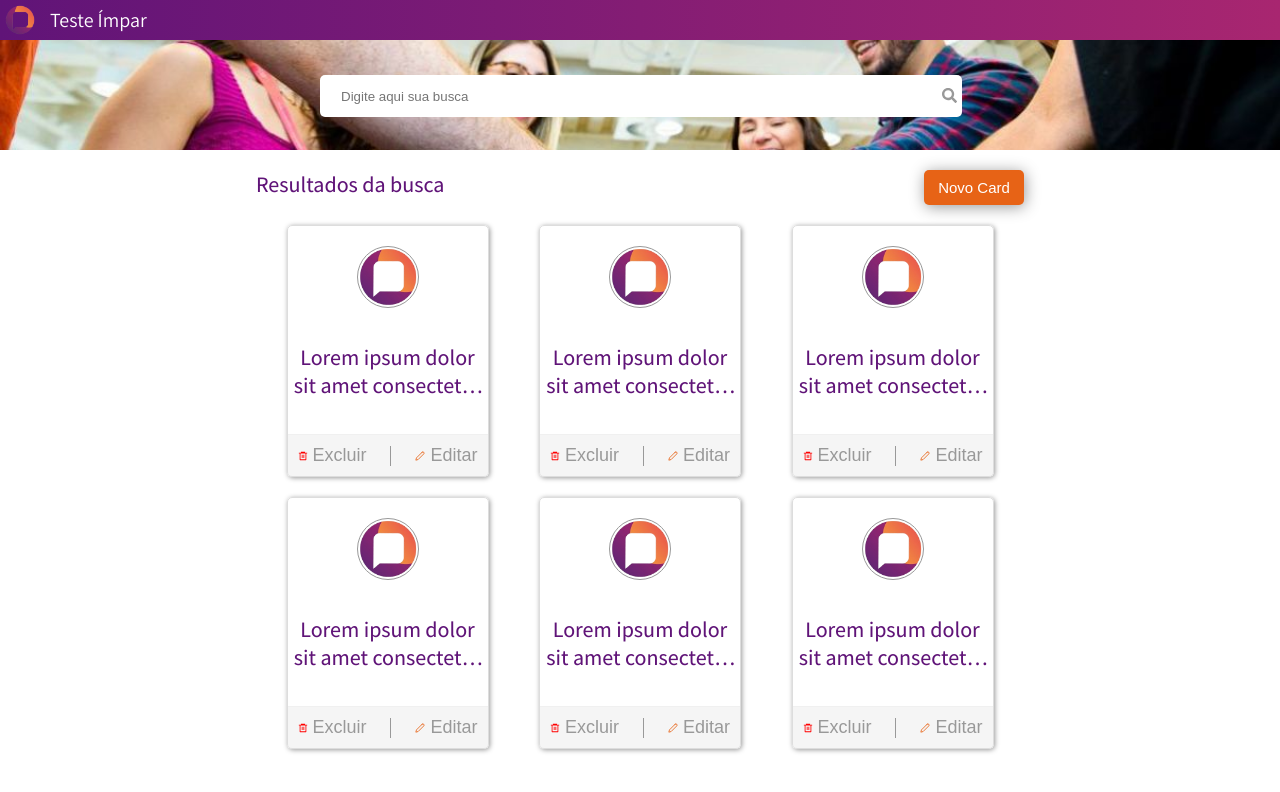
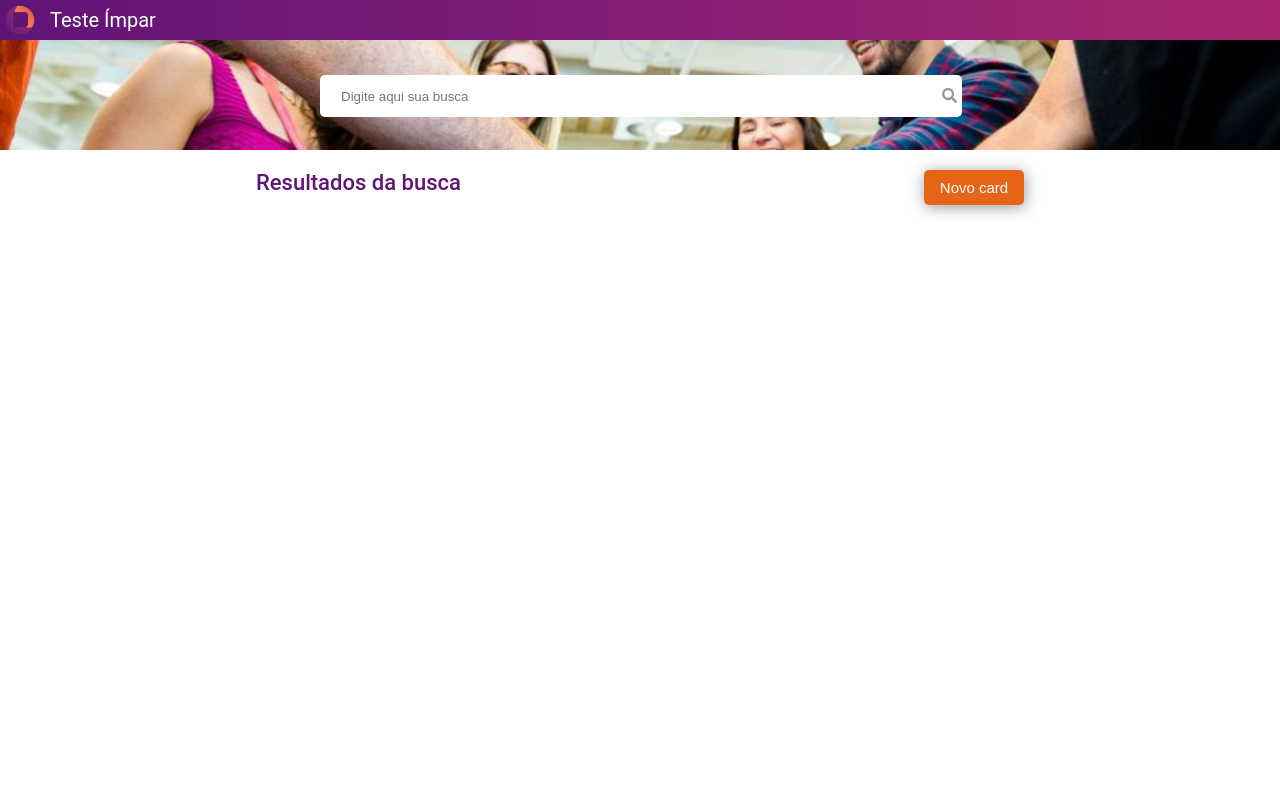
Before and after one commit to FELIPEMENEGUELI/desafio-cards, a React (Vite) app: page / in a window 1280 px wide. Shown: the top 792 px of the page. Built offline with nearby package versions, Linux system fonts and the light colour scheme.

Commit message:
add modal right, and function add card

```diff
--- a/src/GlobalStyle.css
+++ b/src/GlobalStyle.css
@@ -9,5 +9,5 @@ body {
   --color-orange: #E76316;
   --color-faint-red: #E45B5B;
   --color-red: #f00;
-  font-family: "Assistant", sans-serif;
+  font-family: "roboto", sans-serif;
 }
--- a/src/components/ButtonCustomer/index.tsx
+++ b/src/components/ButtonCustomer/index.tsx
@@ -1,7 +1,12 @@
 import { Button } from './style'
 
-export const ButtonCustomer = () => {
+interface PropsButton {
+  handleFunction?: () => void;
+  title: string;
+}
+
+export const ButtonCustomer = ({handleFunction, title}: PropsButton) => {
   return (
-    <Button>Novo Card</Button>
+    <Button onClick={handleFunction}>{title}</Button>
   )
 }
--- a/src/components/Card/index.tsx
+++ b/src/components/Card/index.tsx
@@ -2,25 +2,33 @@ import { BoxButtons, Button, Card, Image, Title, BoxButton, Line } from './style
 import { RiDeleteBin6Line } from "react-icons/ri";
 import { FiEdit2 } from "react-icons/fi";
 import LogoImpar from '../../assets/logo.png'
+interface PropsCard {
+  data: {
+    title: string;
+    image: string;
+  }
+}
 
-export const Cards = () => {
+export const Cards = ({ data }: PropsCard) => {
   return (
     <Card>
-      <Image src={LogoImpar} alt="Imagem de exibição do card." />
+      <Image src={data.image ? data.image : LogoImpar} alt="Imagem de exibição do card." />
       <Title>
-        Lorem ipsum dolor sit amet consectetur adipisicing elit. Earum alias saepe, ad expedita fugiat sed nisi velit, sequi inventore recusandae repellendus sint laborum exercitationem! Temporibus sapiente nostrum officia nam eveniet?
+        {data.title ? data.title : (
+          "Lorem ipsum dolor sit amet consectetur adipisicing elit."
+        )}
       </Title>
 
       <BoxButtons>
         <BoxButton>
-          <RiDeleteBin6Line color={"#f00"} size={10} />
+          <RiDeleteBin6Line color={"#f00"}  />
           <Button color="#f00">Excluir</Button>
         </BoxButton>
 
         <Line />
 
         <BoxButton>
-          <FiEdit2 color={"#E76316"} size={10} />
+          <FiEdit2 color={"#E76316"}  />
           <Button color="#E76316">Editar</Button>
         </BoxButton>
       </BoxButtons>
--- a/src/components/Card/style.ts
+++ b/src/components/Card/style.ts
@@ -4,7 +4,7 @@ export const Card = styled.div`
   display: flex;
   flex-direction: column;
   justify-content: space-between;
-  width: 110px;
+  width: 115px;
   height: 150px;
   border-radius: 5px;
   border: 1px solid #ddd;
@@ -44,15 +44,24 @@ export const BoxButtons = styled.div`
   justify-content: space-between;
   align-items: center;
   gap: 10px;
-  padding: 10px 10px;
+  padding: 10px 5px;
   border-top: 0.1px solid #eeeeee90;
   background-color: #eeeeee99;
+
+  @media(min-width: 768px){
+    padding: 10px 10px;
+  }
 `;
 
 export const BoxButton = styled.div`
   display: flex;
   align-items: center;
   gap: 5px;
+  font-size: 14px;
+
+  @media(min-width: 768px){
+    font-size: 18px;
+  }
 `;
 
 export const Button = styled.button`
--- /dev/null
+++ b/src/components/NewCard/index.tsx
@@ -0,0 +1,65 @@
+import { ButtonCustomer } from "../ButtonCustomer";
+import {
+  Container, ContainerCard, Title, Create, Line, Forms,
+  Input, PositionButton, InputFile, Label
+} from "./style"
+import { MdOutlinePostAdd } from "react-icons/md";
+import { IoMdCloseCircleOutline } from "react-icons/io";
+
+interface PropsNewCard {
+  handleFunction: (e: any) => void;
+  setInputCreate: (e: any) => void;
+  imageSelected: File | null;
+  inputCreate: string;
+  addCard: () => void;
+  openCreateCard: (value: boolean) => void;
+}
+
+export const NewCard = ({ handleFunction, imageSelected, inputCreate, setInputCreate, addCard, openCreateCard }: PropsNewCard) => {
+  return (
+    <Container>
+      <ContainerCard>
+        <IoMdCloseCircleOutline className="icon-close" size={25} color="#f00" onClick={() => openCreateCard(false)} />
+
+        <Create>
+          <MdOutlinePostAdd size={40} color="#999" />
+          <Title>Criar card</Title>
+        </Create>
+
+        <Line />
+
+        <Forms>
+          <div>
+            <span>Digite um nome para o card</span>
+            <Input
+              onChange={(e) => setInputCreate(e.target.value)}
+              value={inputCreate}
+              placeholder="Digite o titulo"
+            />
+          </div>
+
+          <div>
+            <span>Inclua uma imagem para aparecer no card</span>
+
+            <InputFile
+              type="file"
+              id="file"
+              accept="image/*"
+              onChange={handleFunction}
+            />
+            <Label htmlFor="file">
+              {imageSelected ? imageSelected?.name : 'Nenhum arquivo selecionado'}
+              <button>Selecionar arquivo</button>
+            </Label>
+          </div>
+
+          <Line />
+
+          <PositionButton>
+            <ButtonCustomer handleFunction={addCard} title="Criar card" />
+          </PositionButton>
+        </Forms>
+      </ContainerCard>
+    </Container>
+  )
+}
--- /dev/null
+++ b/src/components/NewCard/style.ts
@@ -0,0 +1,158 @@
+import styled from "styled-components";
+
+export const Line = styled.div`
+  width: 100%;
+  height: 1.5px;
+  background-color: #99999970;
+`;
+
+export const Container = styled.div`
+  display: flex;
+  justify-content: flex-end;
+  align-items: center;
+  background-color: #00000030;
+  width: 100vw;
+  height: 100vh;
+  position: fixed;
+  top: 0;
+  left: 0;
+  z-index: 1;
+  backdrop-filter: blur(0.8px);
+`;
+
+export const ContainerCard = styled.div`
+  width: 50%;
+  height: 100%;
+  background-color: #fff;
+  padding: 0 30px;
+
+  .icon-close{
+    cursor: pointer;
+    position: absolute;
+    right: 30px;
+    top: 10px;
+  }
+`;
+
+export const Create = styled.div`
+  display: flex;
+  align-items: center;
+  gap: 15px;
+  margin-top: 50px;
+  margin-bottom: 20px;
+
+  button {
+    background-color: transparent;
+    border: none;
+  }
+`;
+
+export const Title = styled.span`
+  color: var(--color-purple);
+  font-size: 16px;
+
+  @media(min-width: 768px){
+    font-size: 30px;
+    font-weight: 600;
+  }
+`;
+
+export const Forms = styled.div`
+  display: flex;
+  flex-direction: column;
+  margin-top: 30px;
+  gap: 40px;
+
+  div {
+    display: flex;
+    flex-direction: column;
+    gap: 5px;
+  }
+
+  span {
+    color: #999;
+    font-weight: bold;
+    font-size: 12px;
+  }
+
+  @media(min-width: 768px){
+
+    span {
+      font-size: 16px;
+    }
+  }
+`;
+
+export const Input = styled.input`
+  border: 1px solid #ddd;
+  padding: 10px;
+  border-radius: 5px;
+  width: 100%;
+  height: 20px;
+  box-sizing: border-box;
+  outline: none;
+  font-size: 10px;
+  transition: box-shadow 0.3s ease, background-color 0.1s ease;
+
+  &:focus {
+    box-shadow: 0 0 8px #999999;
+    background-color: #f0f8ff;
+  }
+
+  @media(min-width: 768px){
+    height: 40px;
+    font-size: 14px;
+  }
+`;
+
+export const PositionButton = styled.div`
+  align-self: flex-end;
+`;
+
+export const InputFile = styled.input`
+  display: none;
+`;
+
+export const Label = styled.label`
+  border: 1px solid #ddd;
+  padding: 10px;
+  border-radius: 5px;
+  width: 100%;
+  height: 20px;
+  box-sizing: border-box;
+  outline: none;
+  transition: box-shadow 0.3s ease, background-color 0.1s ease;
+  cursor: pointer;
+  display: flex;
+  align-items: center;
+  font-size: 10px;
+  color: #999;
+  justify-content: space-between;
+
+  &:focus {
+    box-shadow: 0 0 8px #999999;
+    background-color: #f0f8ff;
+  }
+
+  button {
+   display: none;
+  }
+
+  @media(min-width: 768px){
+    height: 40px;
+    font-size: 14px;
+
+    button {
+      display: flex;
+      background-color: #fff;
+      color: var(--color-orange);
+      padding: 5px 10px;
+      border-radius: 5px;
+      border: 1px solid var(--color-orange);
+      box-shadow: 1px 1px 5px  var(--color-orange);
+      cursor: pointer;
+      font-size: 16px;
+      height: 30px;
+    }
+  }
+`;
--- a/src/pages/Home/index.tsx
+++ b/src/pages/Home/index.tsx
@@ -1,9 +1,50 @@
+import { useState } from 'react'
 import { ButtonCustomer } from '../../components/ButtonCustomer'
 import { Cards } from '../../components/Card'
 import { Header } from '../../components/Header'
 import { BoxMain, Container, ContainerCards, BoxSearch, PositionCards } from './style'
+import { NewCard } from '../../components/NewCard'
+
+interface PropsCard {
+  title: string;
+  image: string;
+}
 
 export const Home = () => {
+
+  const [openNewCard, setOpenNewCard] = useState<boolean>(false);
+  const [imageSelected, setImageSelected] = useState<File | null>(null);
+  const [inputCreate, setInputCreate] = useState<string>('')
+
+  const [cards, setCards] = useState<PropsCard[]>([]);
+
+  const openCreateCard = () => setOpenNewCard(!openNewCard)
+
+  const handleFile = (e: any) => {
+    const file = e.target.files[0] || null;
+    setImageSelected(file)
+    console.log('Arquivo carregado:', file)
+  }
+
+  const addCard = () => {
+    if (!inputCreate || !imageSelected) {
+      alert("Por favor, preencha todos os campos antes de continuar!");
+      return;
+    }
+
+    const data = {
+      title: inputCreate,
+      image: URL.createObjectURL(imageSelected),
+    };
+
+    setCards([...cards, data]);
+
+    console.log("Arquivo carregado:", data);
+    setInputCreate("");
+    setImageSelected(null)
+    setOpenNewCard(!openNewCard)
+  };
+
   return (
     <Container>
       <Header />
@@ -11,35 +52,28 @@ export const Home = () => {
         <ContainerCards>
           <BoxSearch>
             <span>Resultados da busca</span>
-            <ButtonCustomer />
+            <ButtonCustomer title="Novo card" handleFunction={openCreateCard} />
           </BoxSearch>
 
           <PositionCards>
-            <Cards />
-            <Cards />
-            <Cards />
-            <Cards />
-            <Cards />
-            <Cards />
-            {/* <Cards />
-            <Cards />
-            <Cards />
-            <Cards />
-            <Cards />
-            <Cards />
-            <Cards />
-            <Cards />
-            <Cards />
-            <Cards />
-            <Cards />
-            <Cards />
-            <Cards />
-            <Cards /> */}
+            {cards.map((card, index) => (
+              <Cards key={index} data={card} />
+            ))}
 
           </PositionCards>
-
         </ContainerCards>
       </BoxMain>
+
+      {openNewCard &&
+        <NewCard
+          handleFunction={handleFile}
+          imageSelected={imageSelected}
+          inputCreate={inputCreate}
+          setInputCreate={setInputCreate}
+          addCard={addCard}
+          openCreateCard={openCreateCard}
+        />
+      }
     </Container>
   )
 }
--- a/src/pages/Home/style.ts
+++ b/src/pages/Home/style.ts
@@ -41,11 +41,9 @@ export const PositionCards = styled.div`
   gap: 5px;
   margin-top: 20px;
   flex-wrap: wrap;
-  /* justify-content: flex-start; */
+  padding-bottom: 20px;
 
-  justify-content: space-evenly;
   @media(min-width: 768px){
-    gap: 20px;
-    /* gap: 35px; */
+    gap: 35px;
   }
 `;
```
